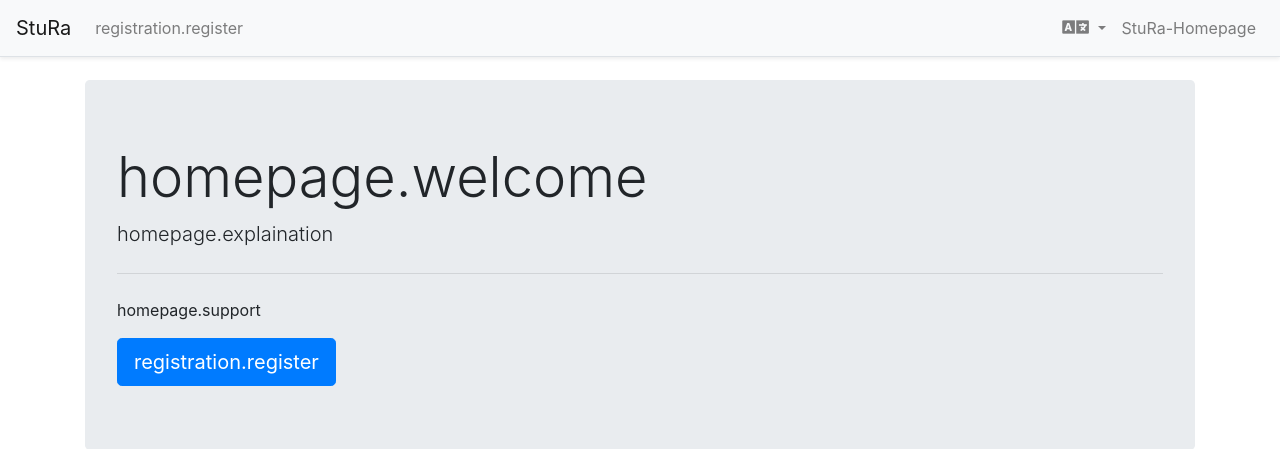
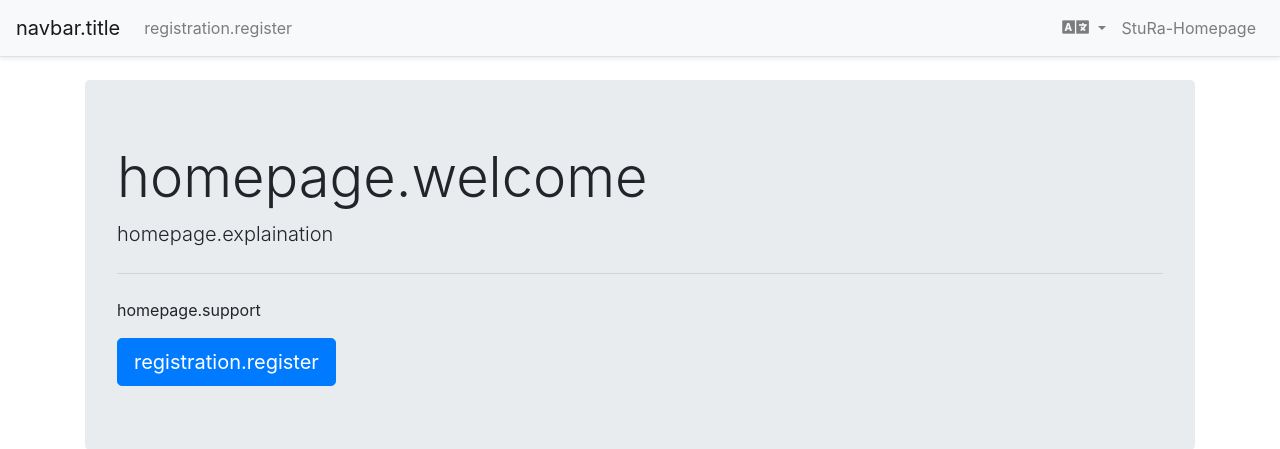
Before and after one commit to jbtronics/stura-urabstimmung, a Symfony app: template templates/homepage.html.twig in a window 1280 px wide. Shown: the top 449 px of the page. Run offline with Twig, Linux system fonts and the light colour scheme; the template is opened without the code that fills it, so the values that code supplies are empty; some libraries are stand-ins or nearby versions.

Commit message:
Added some translations to the homepage.

```diff
--- a/src/Controller/Admin/DashboardController.php
+++ b/src/Controller/Admin/DashboardController.php
@@ -56,7 +56,7 @@
     public function configureDashboard(): Dashboard
     {
         return Dashboard::new()
-            ->setTitle('StuRa Finanzen');
+            ->setTitle('Urabstimmung');
     }
 
     /**
--- a/templates/_footer.html.twig
+++ b/templates/_footer.html.twig
@@ -7,7 +7,7 @@
         <br>
         <small class="text-muted">
             <small>
-                <a href="https://github.com/jbtronics/StuRa-Finanzsoftware" class="text-muted" target="_blank">This software is open source and licensed under AGPL3.</a>
+                <a href="https://github.com/jbtronics/stura-urabstimmung" class="text-muted" target="_blank">This software is open source and licensed under AGPL3.</a>
             </small>
         </small>
     </div>
--- a/templates/_navbar.html.twig
+++ b/templates/_navbar.html.twig
@@ -1,5 +1,5 @@
 <nav class="navbar navbar-expand-lg navbar-light bg-light border-bottom shadow-sm fixed-top">
-    <a class="navbar-brand" href="{{ path("homepage") }}">StuRa</a>
+    <a class="navbar-brand" href="{{ path("homepage") }}">{% trans %}navbar.title{% endtrans %}</a>
     <button class="navbar-toggler" type="button" data-toggle="collapse" data-target="#navbarSupportedContent" aria-controls="navbarSupportedContent" aria-expanded="false" aria-label="Toggle navigation">
         <span class="navbar-toggler-icon"></span>
     </button>
```
Also changed, not shown: 1 other file.
